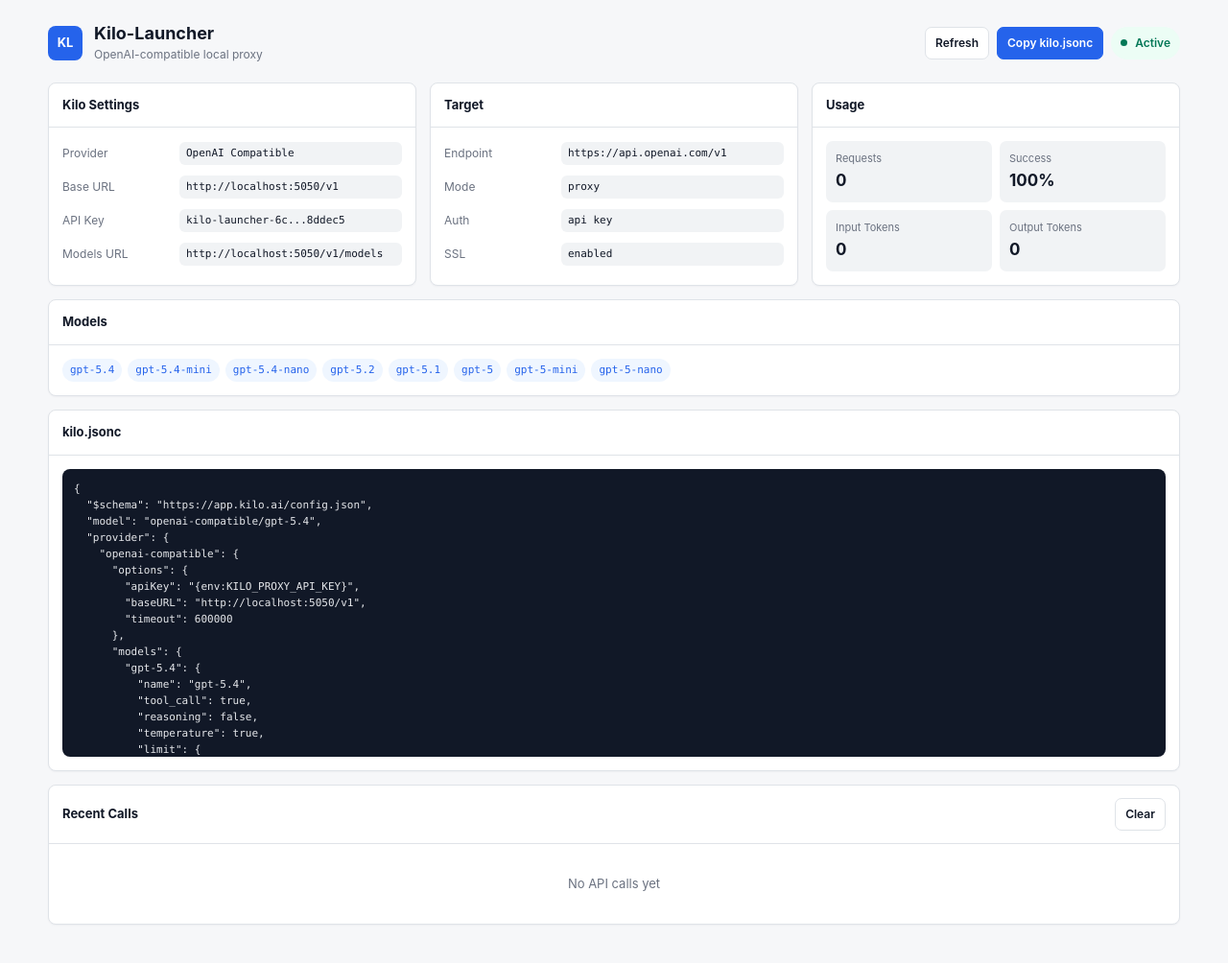
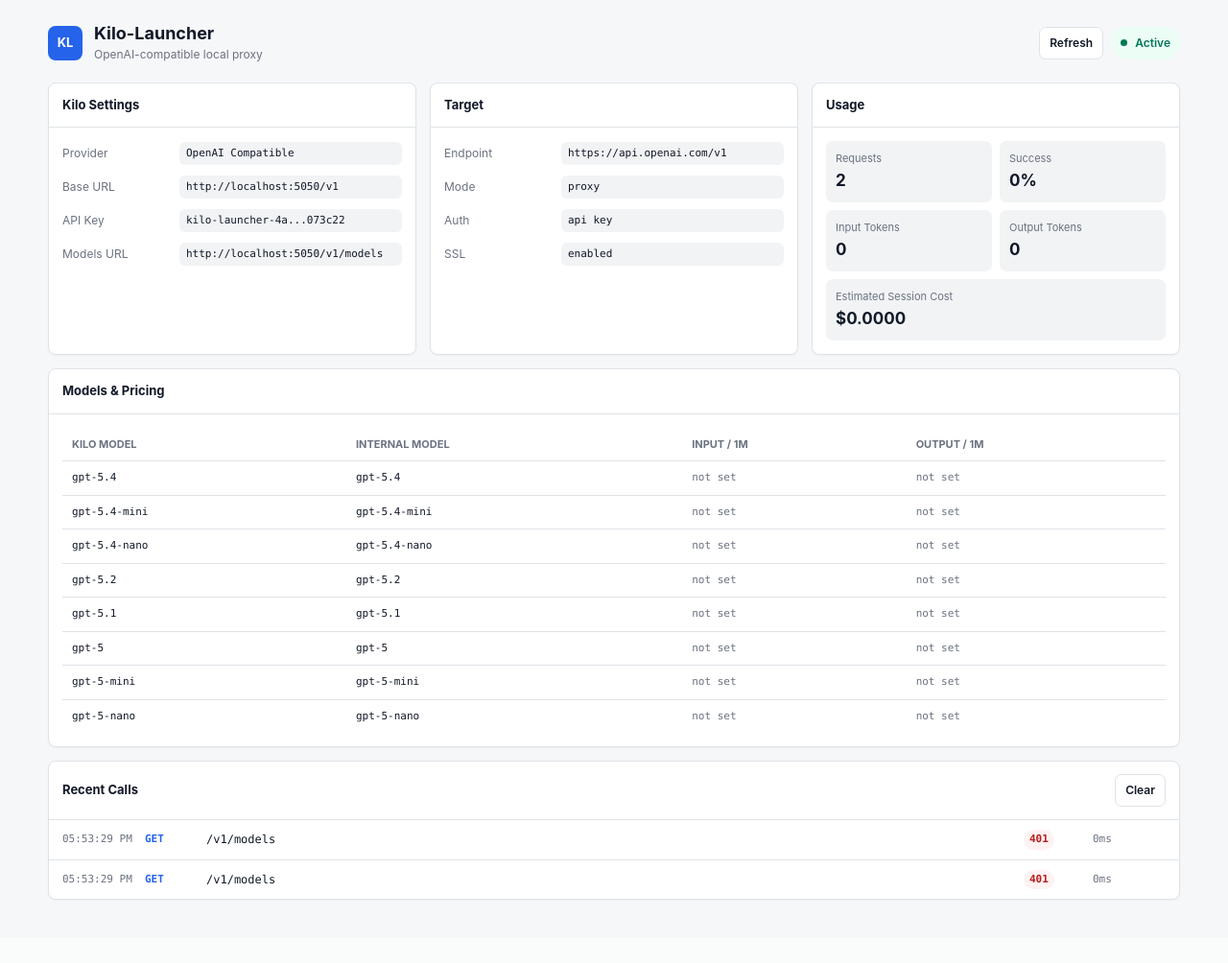
Before and after one commit to alexwday/codex-local-proxy-launcher, a Flask app: page / in a window 1280 px wide. Shown: the whole page at 96% size. After the commit the page ends 938 px from the top, so only its background shows below. Run offline with Flask 3, Linux system fonts and the light colour scheme.

Commit message:
Add model pricing dashboard

```diff
--- a/src/handlers/dashboard_api.py
+++ b/src/handlers/dashboard_api.py
@@ -1,7 +1,6 @@
 """Dashboard API endpoints for kilo-launcher."""
 
 import hmac
-import json
 from functools import wraps
 
 from flask import Blueprint, jsonify, request, session
@@ -88,7 +87,6 @@ def get_configuration():
             "openaiBaseUrl": config.get_openai_base_url(),
             "accessTokenPreview": _redact_token(config.proxy_access_token),
             "kiloProxyApiKeyExport": "export KILO_PROXY_API_KEY='<proxy token from startup banner>'",
-            "kiloConfigJson": json.dumps(config.get_kilo_config_snippet(), indent=2),
         }
     )
     return jsonify(config_dict)
@@ -121,6 +119,8 @@ def get_models():
             "models": config.get_public_model_names(),
             "defaultModel": config.default_model,
             "mapping": config.model_mapping,
+            "pricing": config.model_pricing,
+            "pricingTable": config.get_model_pricing_table(),
             "strictAllowlist": config.strict_model_allowlist,
         }
     )
--- a/src/templates/index.html
+++ b/src/templates/index.html
@@ -170,25 +170,6 @@
             white-space: nowrap;
         }
 
-        .model-list {
-            display: flex;
-            flex-wrap: wrap;
-            gap: 6px;
-        }
-
-        .pill {
-            max-width: 100%;
-            overflow: hidden;
-            padding: 4px 8px;
-            border-radius: 999px;
-            background: var(--accent-light);
-            color: var(--accent);
-            font-family: var(--mono);
-            font-size: 11px;
-            text-overflow: ellipsis;
-            white-space: nowrap;
-        }
-
         .stats {
             display: grid;
             grid-template-columns: repeat(2, minmax(0, 1fr));
@@ -214,22 +195,46 @@
 
         .span-2 { grid-column: span 2; }
 
-        pre {
-            margin: 0;
-            max-height: 300px;
-            overflow: auto;
-            padding: 12px;
-            border-radius: 8px;
-            background: #111827;
-            color: #e5e7eb;
+        .wide {
+            margin-bottom: 14px;
+        }
+
+        .table-wrap {
+            overflow-x: auto;
+        }
+
+        table {
+            width: 100%;
+            border-collapse: collapse;
+            font-size: 12px;
+        }
+
+        th {
+            color: var(--muted);
+            font-size: 11px;
+            font-weight: 700;
+            text-align: left;
+            text-transform: uppercase;
+        }
+
+        th,
+        td {
+            padding: 9px 10px;
+            border-bottom: 1px solid var(--border);
+            vertical-align: top;
+        }
+
+        tr:last-child td {
+            border-bottom: 0;
+        }
+
+        td.mono {
             font-family: var(--mono);
             font-size: 11px;
-            line-height: 1.55;
-            white-space: pre;
         }
 
-        .wide {
-            margin-bottom: 14px;
+        .muted {
+            color: var(--muted);
         }
 
         .actions {
@@ -349,7 +354,6 @@
             </div>
             <div class="actions">
                 <button onclick="refreshAll()">Refresh</button>
-                <button class="primary" onclick="copyConfig()">Copy kilo.jsonc</button>
                 <span class="status">Active</span>
             </div>
         </header>
@@ -424,25 +428,20 @@
                         <div class="stat-label">Output Tokens</div>
                         <div class="stat-value" id="outputTokens">0</div>
                     </div>
+                    <div class="stat span-2">
+                        <div class="stat-label">Estimated Session Cost</div>
+                        <div class="stat-value" id="totalCost">$0.0000</div>
+                    </div>
                 </div>
             </div>
         </section>
 
         <section class="panel wide">
             <div class="panel-header">
-                <div class="panel-title">Models</div>
+                <div class="panel-title">Models & Pricing</div>
             </div>
             <div class="panel-body">
-                <div class="model-list" id="modelList"></div>
-            </div>
-        </section>
-
-        <section class="panel wide">
-            <div class="panel-header">
-                <div class="panel-title">kilo.jsonc</div>
-            </div>
-            <div class="panel-body">
-                <pre id="kiloConfig">{}</pre>
+                <div class="table-wrap" id="modelPricingTable"></div>
             </div>
         </section>
 
@@ -456,14 +455,30 @@
     </div>
 
     <script>
-        let lastConfig = {};
-
         function text(id, value) {
             document.getElementById(id).textContent = value ?? "-";
         }
 
+        function escapeHtml(value) {
+            return String(value ?? "")
+                .replaceAll("&", "&amp;")
+                .replaceAll("<", "&lt;")
+                .replaceAll(">", "&gt;")
+                .replaceAll('"', "&quot;")
+                .replaceAll("'", "&#39;");
+        }
+
         function fmtNumber(value) {
             return Number(value || 0).toLocaleString();
+        }
+
+        function fmtCurrency(value) {
+            return `$${Number(value || 0).toFixed(4)}`;
+        }
+
+        function fmtPrice(value) {
+            if (value === null || value === undefined) return '<span class="muted">not set</span>';
+            return `$${Number(value).toFixed(4)}`;
         }
 
         function fmtTime(timestamp) {
@@ -482,7 +497,6 @@
 
         async function loadConfig() {
             const config = await fetchJson("/api/config");
-            lastConfig = config;
             text("baseUrl", config.openaiBaseUrl);
             text("apiKey", config.accessTokenPreview);
             text("modelsUrl", config.models_url || config.modelsUrl);
@@ -495,22 +509,34 @@
             text("authType", auth);
             text("sslState", config.ssl_enabled ? "enabled" : "disabled");
 
-            const modelList = document.getElementById("modelList");
-            modelList.innerHTML = "";
-            (config.model_options || []).forEach((model) => {
-                const pill = document.createElement("span");
-                const mapped = config.model_mapping && config.model_mapping[model]
-                    ? `${model} -> ${config.model_mapping[model]}`
-                    : model;
-                pill.className = "pill";
-                pill.textContent = mapped;
-                modelList.appendChild(pill);
-            });
-            if (!modelList.children.length) {
-                modelList.innerHTML = '<div class="empty">No models configured</div>';
+            const table = document.getElementById("modelPricingTable");
+            const rows = config.model_pricing_table || [];
+            if (!rows.length) {
+                table.innerHTML = '<div class="empty">No models configured</div>';
+                return;
             }
-
-            text("kiloConfig", config.kiloConfigJson || "{}");
+            table.innerHTML = `
+                <table>
+                    <thead>
+                        <tr>
+                            <th>Kilo Model</th>
+                            <th>Internal Model</th>
+                            <th>Input / 1M</th>
+                            <th>Output / 1M</th>
+                        </tr>
+                    </thead>
+                    <tbody>
+                        ${rows.map((row) => `
+                            <tr>
+                                <td class="mono">${escapeHtml(row.model)}</td>
+                                <td class="mono">${escapeHtml(row.target_model)}</td>
+                                <td class="mono">${fmtPrice(row.input_cost_per_million)}</td>
+                                <td class="mono">${fmtPrice(row.output_cost_per_million)}</td>
+                            </tr>
+                        `).join("")}
+                    </tbody>
+                </table>
+            `;
         }
 
         async function loadUsage() {
@@ -519,6 +545,7 @@
             text("successRate", `${usage.success_rate}%`);
             text("inputTokens", fmtNumber(usage.total_input_tokens));
             text("outputTokens", fmtNumber(usage.total_output_tokens));
+            text("totalCost", fmtCurrency(usage.total_cost_usd));
         }
 
         async function loadLogs() {
@@ -556,11 +583,6 @@
             await loadLogs();
         }
 
-        async function copyConfig() {
-            const value = lastConfig.kiloConfigJson || document.getElementById("kiloConfig").textContent;
-            await navigator.clipboard.writeText(value);
-        }
-
         refreshAll();
         setInterval(refreshAll, 5000);
     </script>
```
Also changed, not shown: SHIP_CHECK.md (+2 -1 lines), src/config.py (+75 -4 lines), tests/test_proxy.py (+34 -0 lines), README.md, 1 other file.
